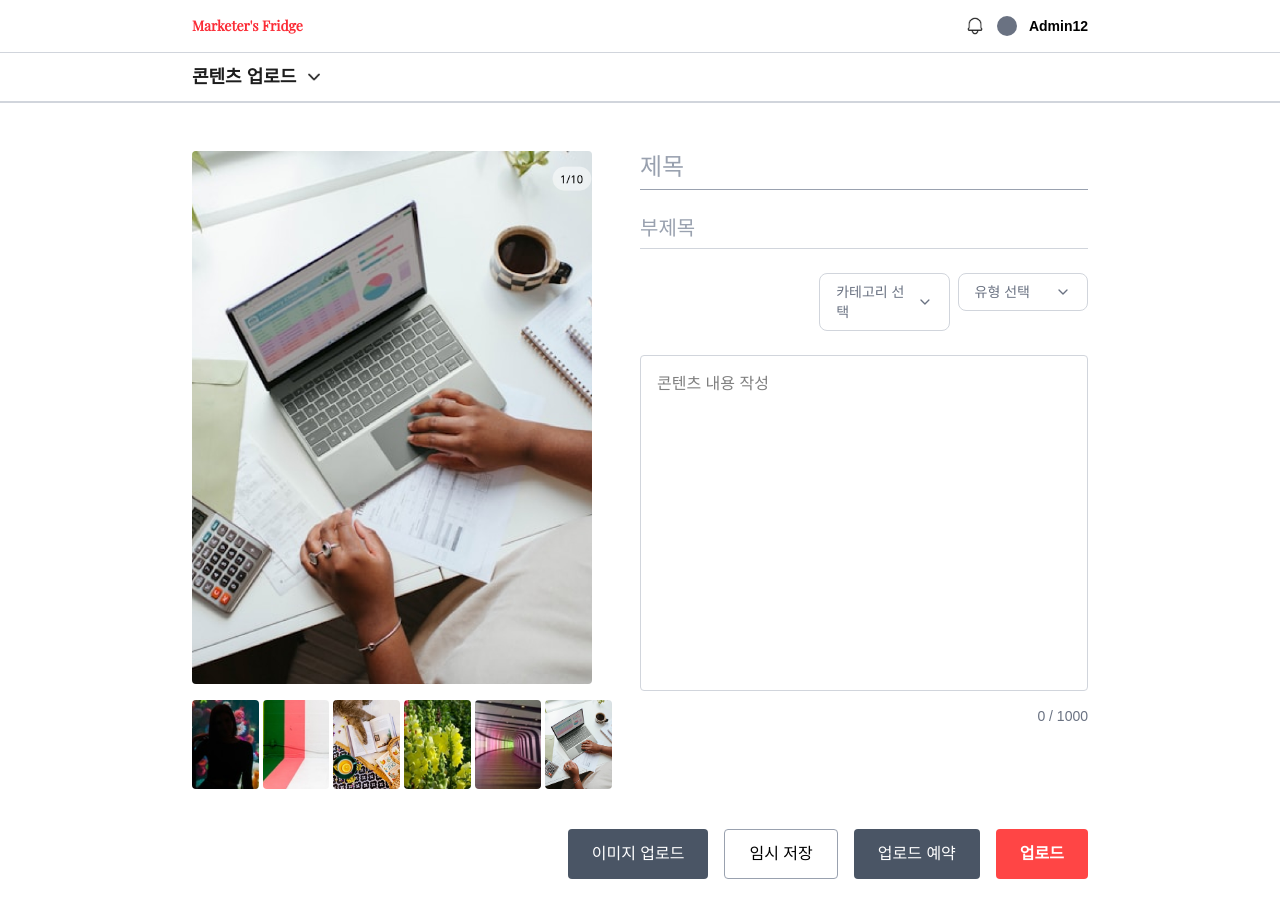
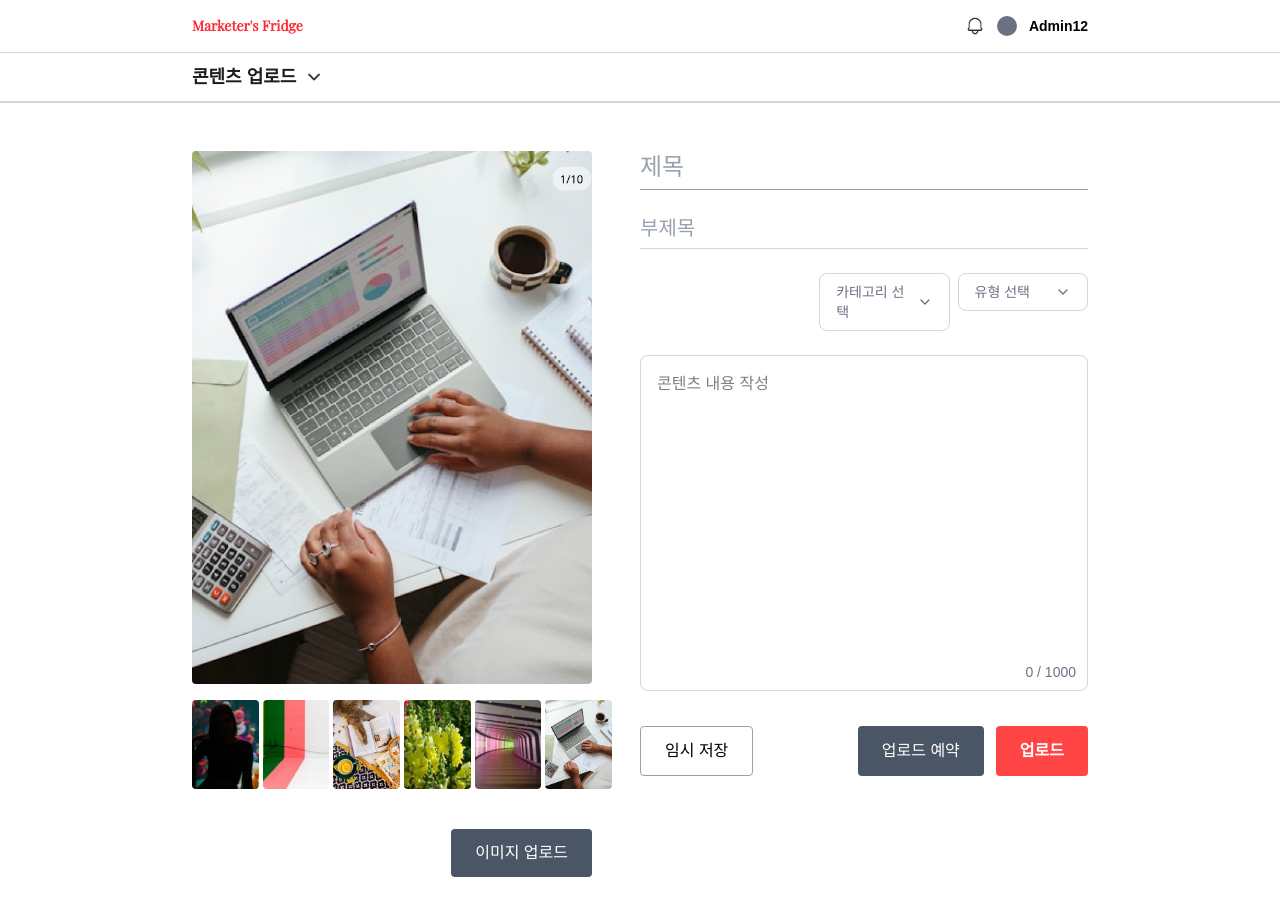
Before and after one commit to Marketer-s-Fridge/Client, a Next.js app: page /admin/contentsUpload in a window 1280 px wide. Shown: the top 918 px of the page. Built offline with nearby package versions, Linux system fonts and the light colour scheme.

Commit message:
chore(admin): 콘텐츠 업로드 페이지 하단 버튼 위치 수정

```diff
--- a/src/app/admin/contentsUpload/page.tsx
+++ b/src/app/admin/contentsUpload/page.tsx
@@ -41,6 +41,9 @@ const UploadPage: React.FC = () => {
                 />
               ))}
             </div>
+            <button className="self-end bg-gray-600 text-white px-6 py-3 mt-10 rounded cursor-pointer">
+              이미지 업로드
+            </button>
           </div>
 
           <div className="flex-1">
@@ -82,24 +85,23 @@ const UploadPage: React.FC = () => {
               />
             </div>
 
+            <view className="relative">
               <textarea
                 placeholder="콘텐츠 내용 작성"
-              className="w-full aspect-[4/3] border border-gray-300 rounded p-4 resize-none mb-2"
+                className="w-full aspect-[4/3] border rounded-lg border-gray-300 p-4 resize-none mb-2"
               />
-            <div className="text-right text-sm text-gray-500">0 / 1000</div>
+              <div className="absolute right-3 bottom-5 text-right text-sm text-gray-500">
+                0 / 1000
               </div>
-        </div>
-
-        <div className="flex justify-end gap-4 mt-10">
-          <button className="bg-gray-600 text-white px-6 py-3 rounded cursor-pointer">
-            이미지 업로드
-          </button>
+            </view>
+            <div className="flex gap-4 mt-5 justify-between">
               <button
                 onClick={() => setShowStatusModal(true)}
                 className="border border-gray-400 px-6 py-3 rounded cursor-pointer"
               >
                 임시 저장
               </button>
+              <div className="flex gap-3">
                 <button
                   className="bg-gray-600 text-white px-6 py-3 rounded cursor-pointer"
                   onClick={() => setShowBookingPopup(true)}
@@ -109,6 +111,9 @@ const UploadPage: React.FC = () => {
                 <button className="bg-[#FF4545] text-white px-6 py-3 rounded font-bold cursor-pointer">
                   업로드
                 </button>
+              </div>
+            </div>
+          </div>
         </div>
 
         {showBookingPopup && (
```
Lines whose indentation alone changed are shown as unchanged.
